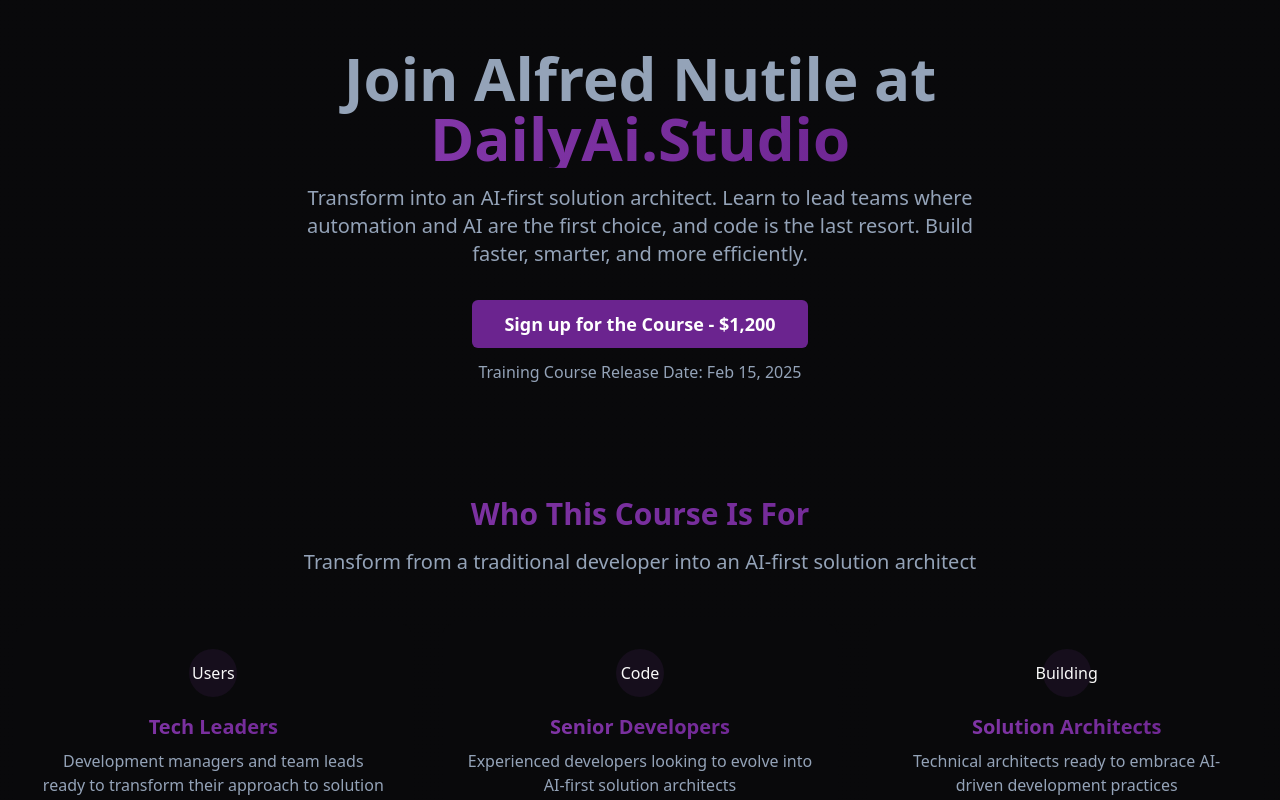
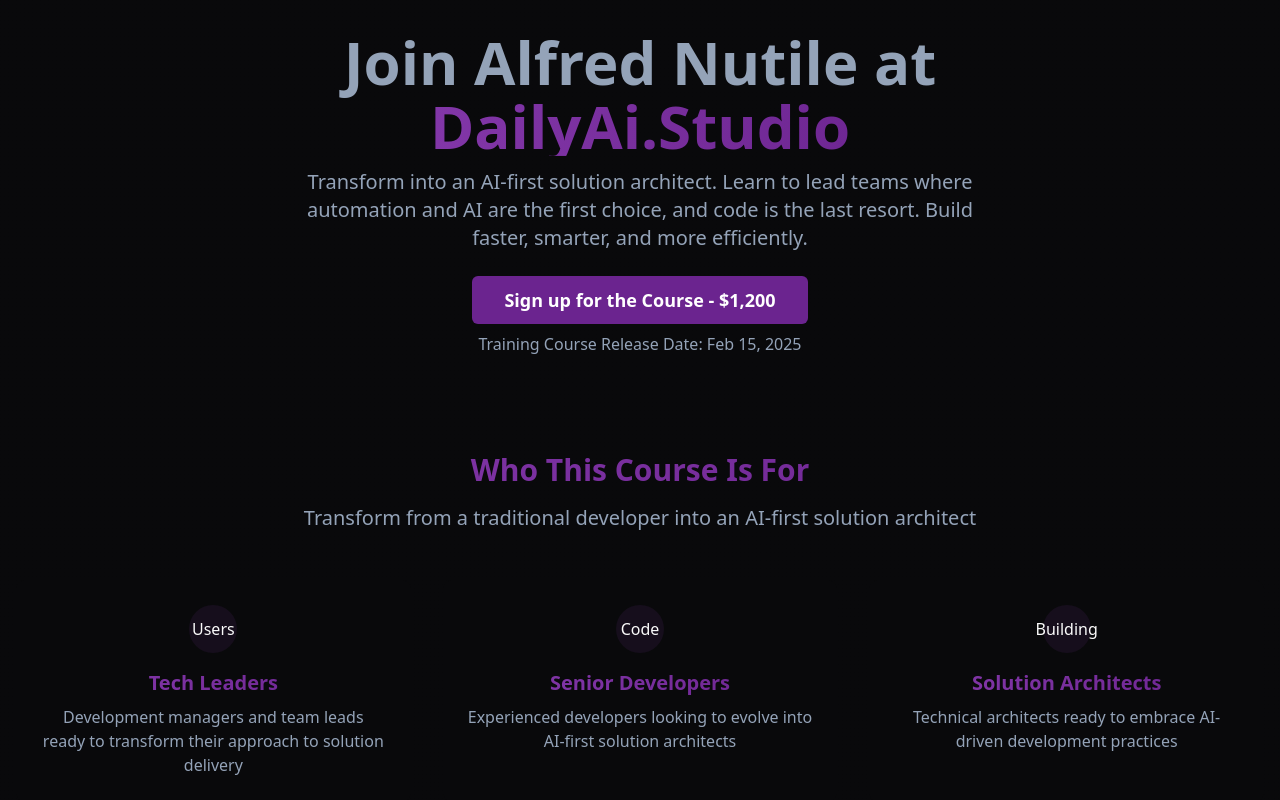
Before and after one commit to alnutile/modern-dev-landing, a React (Vite) app: page / in a window 1280 px wide. Shown: the top 800 px of the page. Built offline with nearby package versions, Linux system fonts and the light colour scheme.

Commit message:
fix height

```diff
--- a/src/components/Hero.tsx
+++ b/src/components/Hero.tsx
@@ -3,15 +3,16 @@ import heroData from "../data/hero.json";
 
 export const Hero = () => {
   return (
-    <div className="hero-gradient min-h-[50vh] flex flex-col items-center justify-center text-center px-4 py-12">
-      <h1 className="text-4xl md:text-6xl font-bold mb-4 animate-float flex flex-col">
+    <div className="hero-gradient
+    min-h-[20vh] flex flex-col items-center justify-center text-center px-4 py-8">
+      <h1 className="text-4xl md:text-6xl font-bold mb-3 animate-float flex flex-col gap-1">
         <span className="text-muted-foreground">{heroData.titlePrefix}</span>
         <span className="gradient-text">{heroData.titleMain}</span>
       </h1>
-      <p className="text-lg md:text-xl text-muted-foreground max-w-2xl mb-8">
+      <p className="text-lg md:text-xl text-muted-foreground max-w-2xl mb-6">
         {heroData.description}
       </p>
-      <div className="space-y-3">
+      <div className="space-y-2">
         <CTAButton />
         <p className="text-muted-foreground text-base">{heroData.startDate}</p>
       </div>
```
